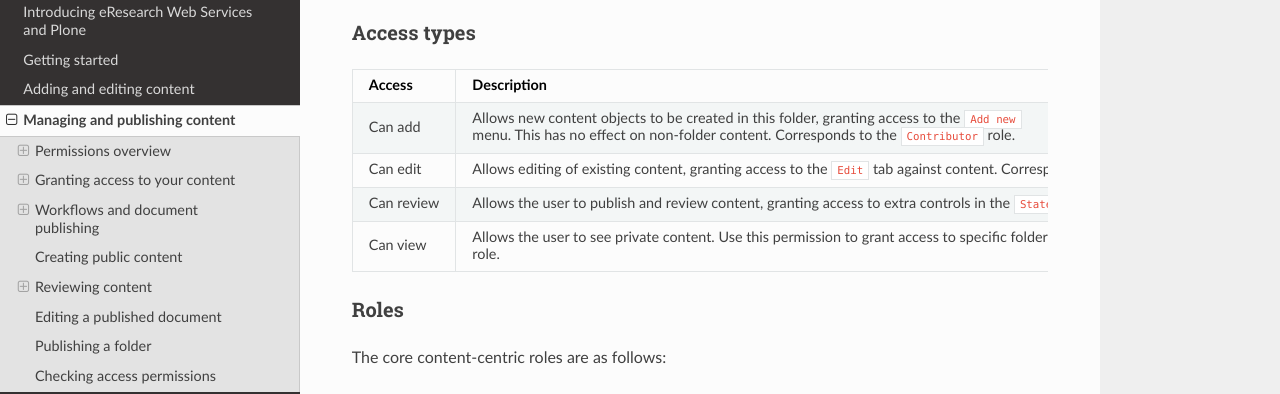
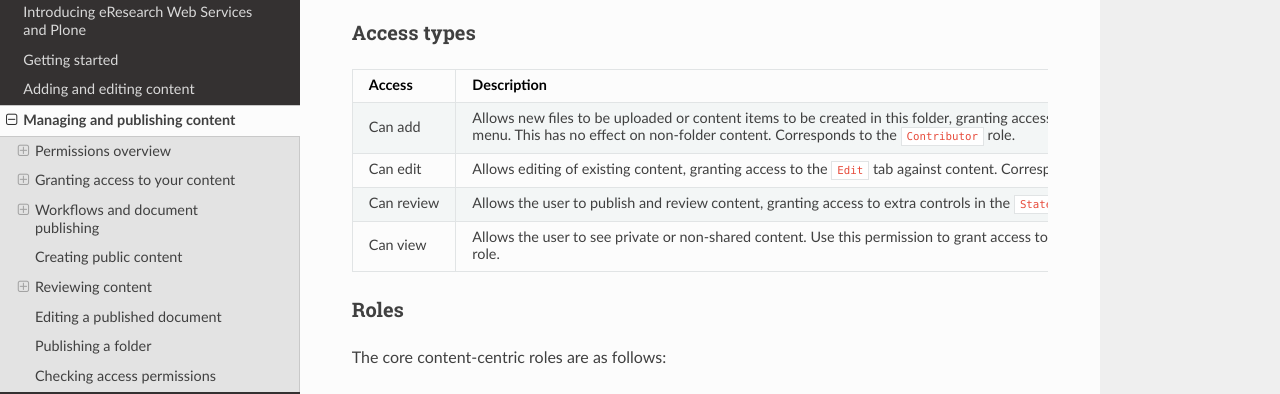
Before and after one commit to jcu-eresearch/plone-user-doc, a Sphinx documentation site: the page built from source/content-management.rst, in a window 1280 px wide and 900 px high, scrolled down 490 px. Shown: the part 149-543 px from the top of the window. Built offline with Sphinx 7.4.7 and the Read the Docs theme 2.0.0, drawn with Linux system fonts in a browser that asks for light colours.

Commit message:
Clarify can add permission

```diff
--- a/source/content-management.rst
+++ b/source/content-management.rst
@@ -34,17 +34,17 @@ Access types
 ==========           ========================================================
 Access               Description
 ==========           ========================================================
-Can add              Allows new content objects to be created in this folder,
-                     granting access to the ``Add new`` menu. This has no
-                     effect on non-folder content. Corresponds to the
-                     ``Contributor`` role.
+Can add              Allows new files to be uploaded or content items to be
+                     created in this folder, granting access to the ``Add new``
+                     menu. This has no effect on non-folder content.
+                     Corresponds to the ``Contributor`` role.
 Can edit             Allows editing of existing content, granting access to
                      the ``Edit`` tab against content. Corresponds to the
                      ``Editor`` role.
 Can review           Allows the user to publish and review content, granting
                      access to extra controls in the ``State`` menu.
                      Corresponds to the ``Reviewer`` role.
-Can view             Allows the user to see private content. Use this
+Can view             Allows the user to see private or non-shared content. Use this
                      permission to grant access to specific folders and
                      content areas on a portal. Corresponds to the ``Viewer``
                      role.
```
